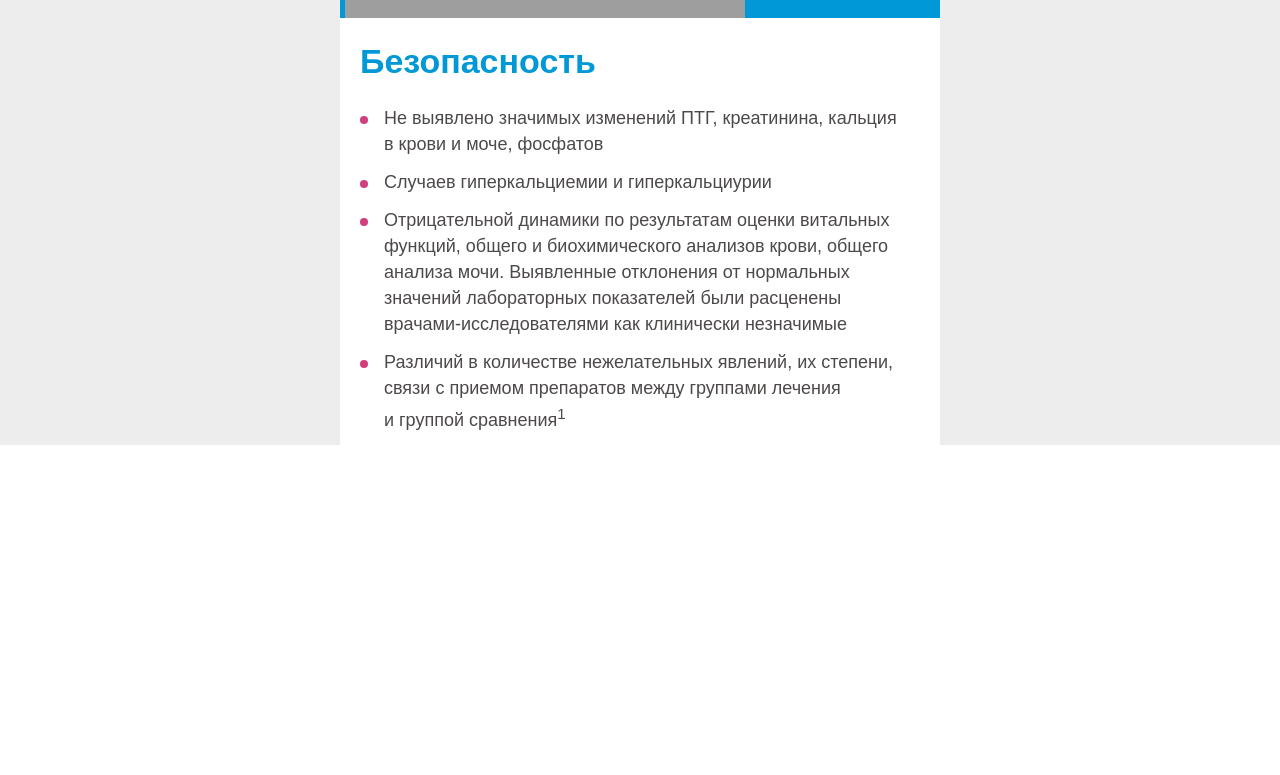
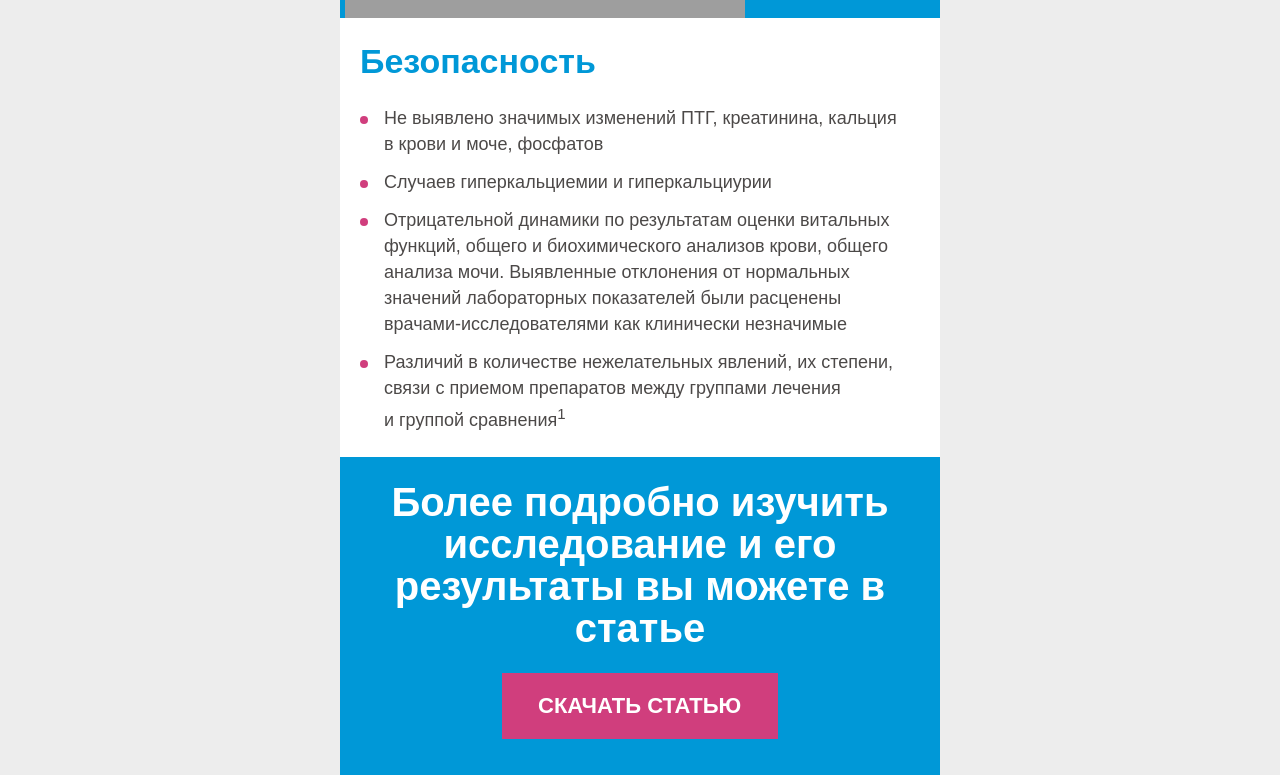
Before and after one commit to LemeshkoNastya/DNR-Email, a plain HTML site: page index.html in a window 1280 px wide. Shown: the part 1397-2172 px from the top of the page. Before the commit the page ends 1842 px from the top, so only its background shows below. Drawn offline with Linux system fonts and the light colour scheme; grey boxes are pictures that could not be loaded.

Commit message:
feat: add block action

```diff
--- a/index.html
+++ b/index.html
@@ -162,7 +162,7 @@
                                                     </tr>
                                                 </table>
                                             </li>
-                                            <li style="margin:0; padding-bottom:12px;">
+                                            <li style="margin:0; padding-bottom:24px;">
                                                 <table cellpadding="0" cellspacing="0" style="border-collapse:collapse; mso-table-lspace:0; mso-table-rspace:0">
                                                     <tr>
                                                         <td valign="top" style="padding-right:16px; padding-top:11px; border-collapse:collapse">
@@ -179,7 +179,32 @@
                                         </ul>
                                     </td>
                                 </tr>
-
+                            </table>
+                        </td>
+                    </tr>
+                    <tr>
+                        <td bgcolor="#0098D7" style="border-collapse:collapse">
+                            <table cellpadding="0" cellspacing="0" width="560" align="center" style="border-collapse:collapse; mso-table-lspace:0; mso-table-rspace:0">
+                                <tr>
+                                    <td style="border-collapse:collapse">
+                                        <h2 style="margin: 0; padding-top:24px; padding-bottom:24px; font-size:40px; font-style:normal; font-weight:bold; line-height:42px; font-family:Arial, Helvetica, sans-serif; color:#FFFFFF; text-align:center;">
+                                            Более подробно изучить исследование и его результаты вы можете в статье
+                                        </h2>
+                                    </td>
+                                </tr>
+                                <tr>
+                                    <td style="padding-bottom:36px; border-collapse:collapse">
+                                        <table cellpadding="0" cellspacing="0" bgcolor="#D03E7D" width="276" height="66" align="center" style="border-collapse:collapse; mso-table-lspace:0; mso-table-rspace:0">
+                                            <tr>
+                                                <td style="border-collapse:collapse">
+                                                    <p style="margin: 0; padding-top:20px; padding-bottom:20px; padding-left:36px; padding-right:36px; font-size:22px; font-style:normal; font-weight:bold; line-height:26px; font-family:Arial, Helvetica, sans-serif; color:#FFFFFF; text-transform:uppercase;">
+                                                        скачать статью
+                                                    </p>
+                                                </td>
+                                            </tr>
+                                        </table>
+                                    </td>
+                                </tr>
                             </table>
                         </td>
                     </tr>
```
